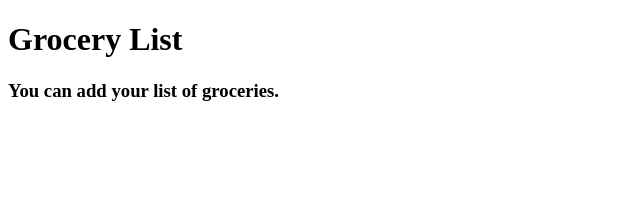
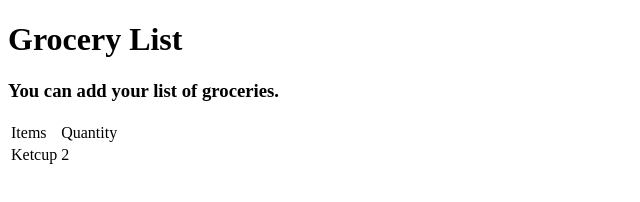
Before and after one commit to KhileshThakur/Grocery, a plain HTML site: page index.html in a window 1280 px wide. Shown: the whole page, without its empty margins (0-640 px from the left). Drawn offline with Linux system fonts and the light colour scheme.

Commit message:
Items added

```diff
--- a/index.html
+++ b/index.html
@@ -8,5 +8,16 @@
 <body>
     <h1>Grocery List</h1>
     <h3>You can add your list of groceries.</h3>
+
+    <table>
+        <tr>
+            <td>Items</td>
+            <td>Quantity</td>
+        </tr>
+        <tr>
+            <td>Ketcup</td>
+            <td>2</td>
+        </tr>
+    </table>
 </body>
 </html>
```
